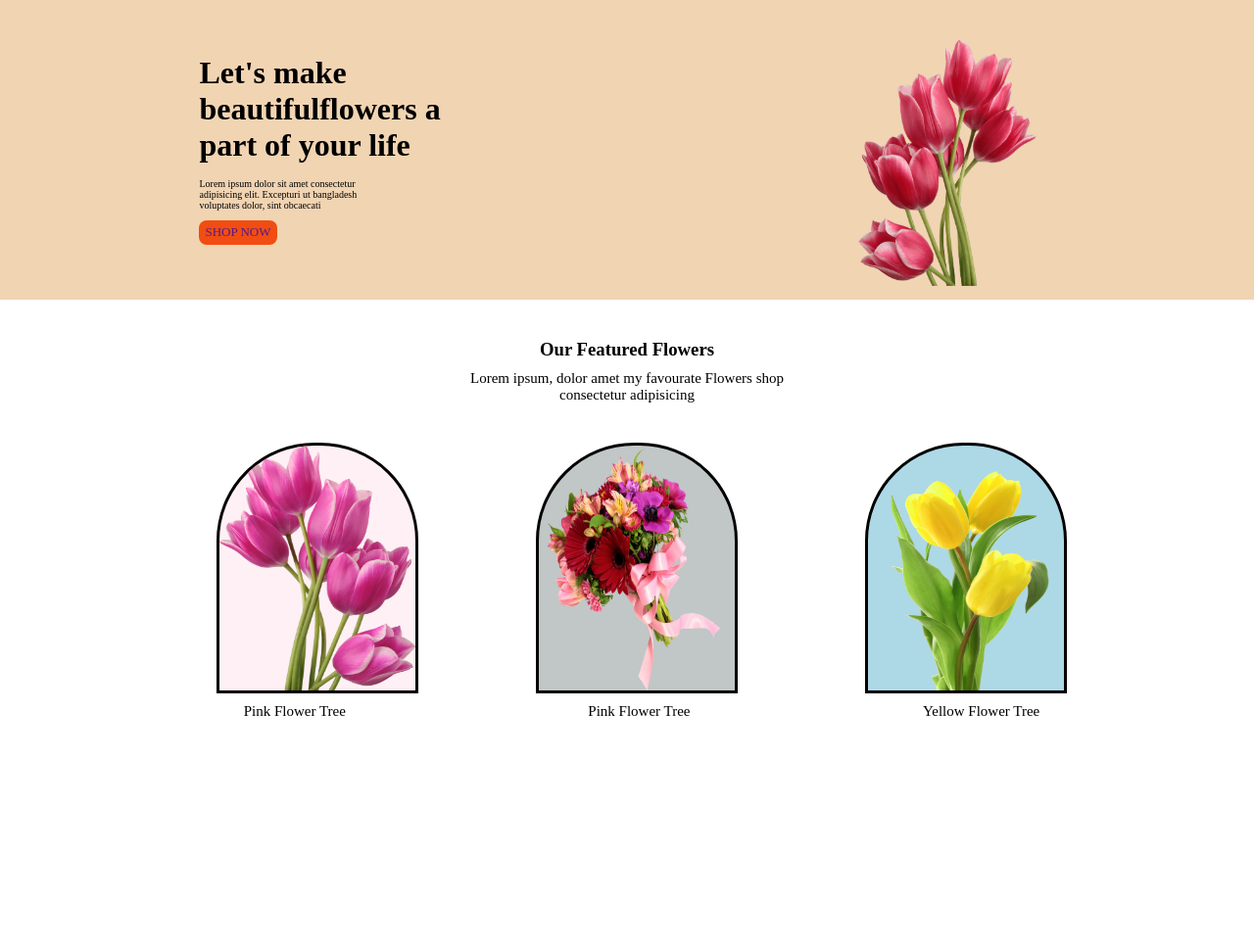
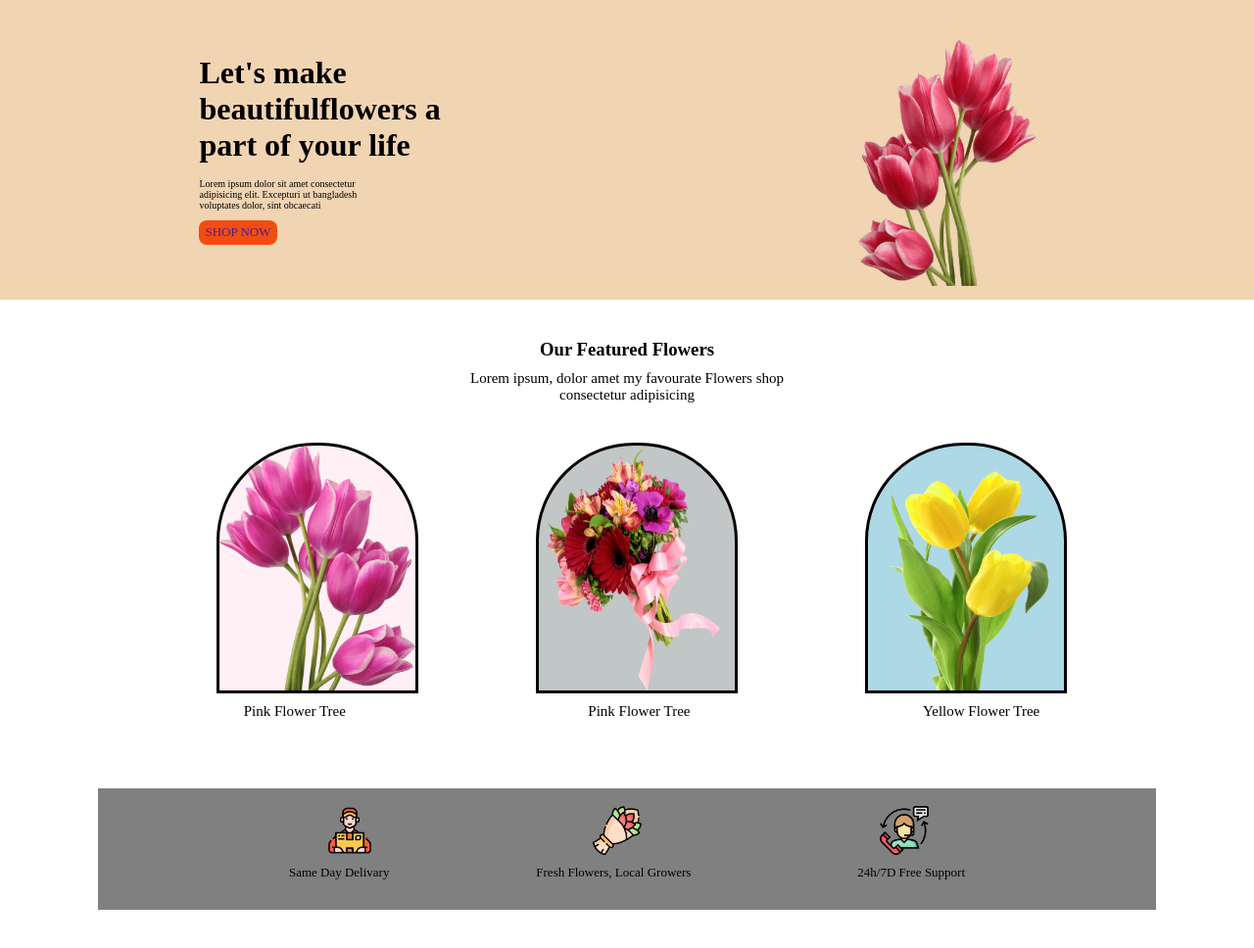
Before and after one commit to siyam79/flower-shop-assignment, a plain HTML site: page index.html in a window 1280 px wide. Shown: the whole page at 98% size. Before the commit the page ends 800 px from the top, so only its background shows below. Drawn offline with Linux system fonts and the light colour scheme.

Commit message:
added ing a logo

```diff
--- a/index.html
+++ b/index.html
@@ -37,6 +37,22 @@
                 <p class="value2"> Pink Flower Tree</p>
                 <p class="value3"> Yellow Flower Tree</p>
             </div>
+            <div class="menu-item">
+                <div class="logo">
+                    <img class="logo1" src="./Flower Asset/Group 57.png" alt="">
+
+                    <img class="logo2" src="./Flower Asset/Group 58.png" alt="">
+                    <img class="logo3" src="./Flower Asset/Group 59.png" alt="">
+
+                </div>
+                <div class="logo-cointan">
+                    <p class="logo-cointan1" >Same Day Delivary</p>
+                    <p class="logo-cointan2">Fresh Flowers, Local Growers</p>
+                    <p class="logo-cointan3">24h/7D Free Support</p>
+                </div>
+                </div>
+
+
 
 
 
--- a/style.css
+++ b/style.css
@@ -123,3 +123,63 @@
     margin-right: 100px;
     margin-top: 10px;
  }
+
+ .logo{
+    display: flex;
+    align-items: center;
+    margin-top: 70px;
+    justify-content: space-around;
+    background-color:gray;
+
+
+
+}
+.menu-item{
+    padding-left: 100px;
+    padding-right: 100px;
+}
+.logo1{
+    margin-left:120px;
+    height: 50px;
+    margin-top:18px;
+}
+.logo2{
+    margin-right:20px;
+    height: 50px;
+    margin-top:18px ;
+
+}
+.logo3{
+    margin-right:120px;
+    height: 50px;
+    margin-top:18px;
+}
+.logo-cointan{
+    display: flex;
+    align-items: center;
+    justify-content: space-around;
+    font-size: 13px;
+    margin-bottom:70px;
+    padding-top: 10px;
+    background-color: gray;
+
+
+
+}
+.logo-cointan1{
+
+    margin-left: 120px;
+    padding-bottom: 30px;
+
+}
+.logo-cointan2{
+    margin-right:20px;
+    padding-bottom: 30px;
+
+
+}
+.logo-cointan3{
+    margin-right:120px;
+    padding-bottom: 30px;
+
+}
```
